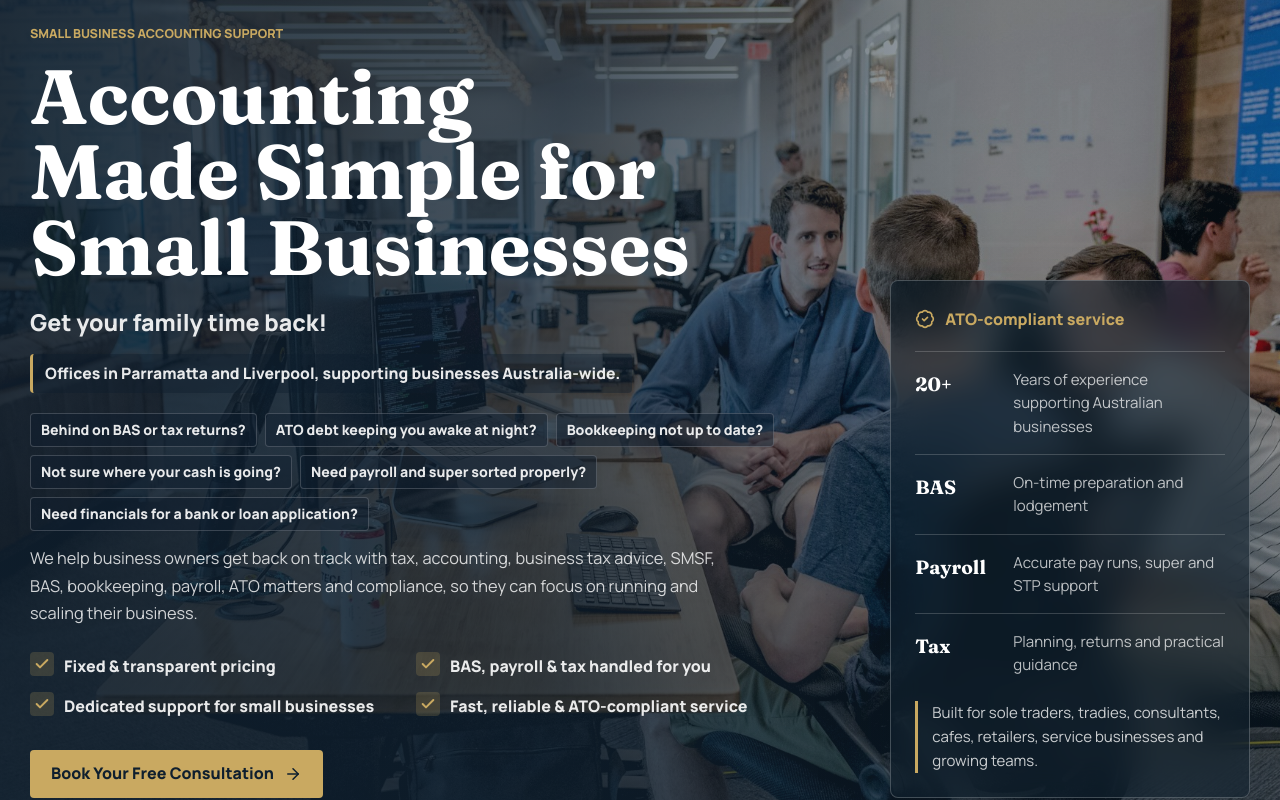
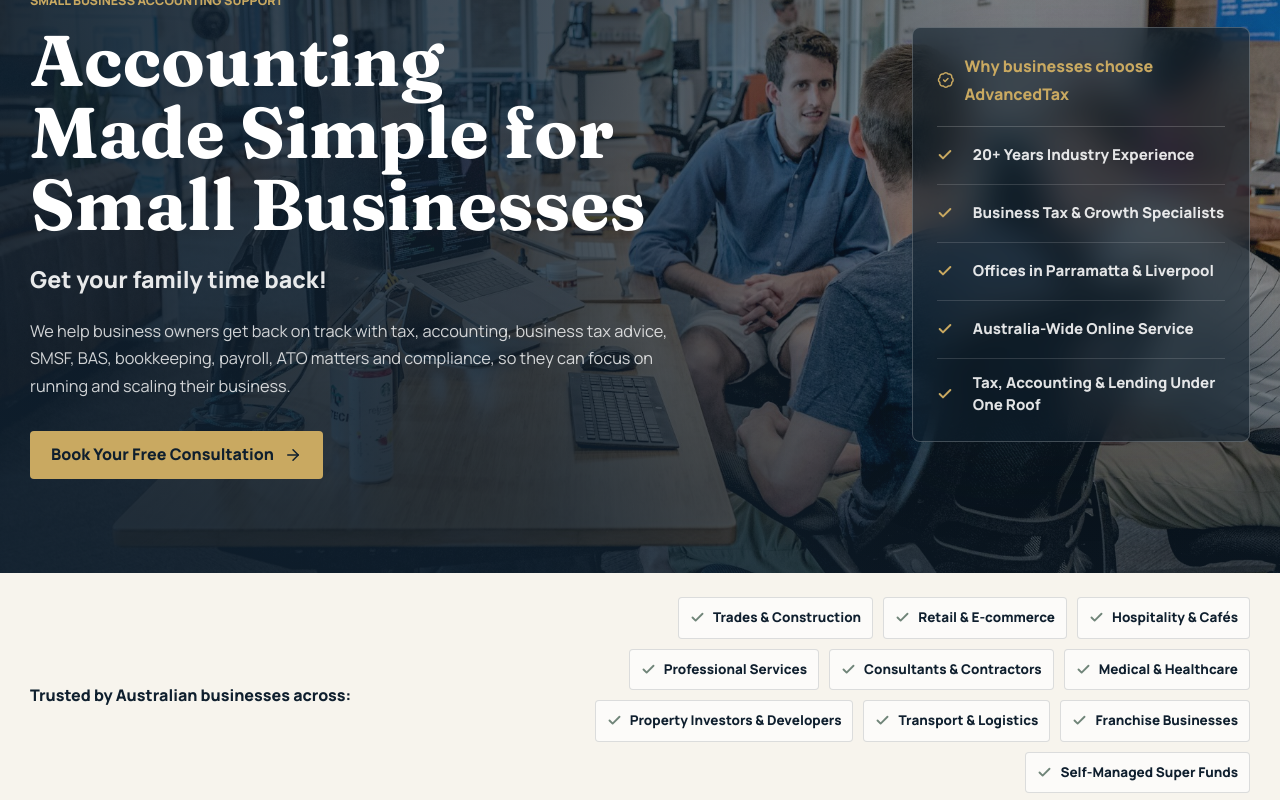
Before and after one commit to CodepaperAI/landingpageadvancedtax, a Next.js app: page / in a window 1280 px wide. Shown: the part 240-1040 px from the top of the page. Built offline with nearby package versions, Linux system fonts and the light colour scheme.

Commit message:
Simplify and organize hero content

```diff
--- a/app/globals.css
+++ b/app/globals.css
@@ -293,14 +293,14 @@
 .hero-grid {
   min-height: calc(100svh - 122px);
   display: grid;
-  grid-template-columns: minmax(0, 0.98fr) minmax(280px, 0.45fr);
-  align-items: end;
+  grid-template-columns: minmax(0, 1fr) minmax(300px, 0.42fr);
+  align-items: center;
   gap: clamp(38px, 6vw, 86px);
-  padding: clamp(104px, 16vh, 172px) 0 clamp(78px, 11vh, 138px);
+  padding: clamp(76px, 11vh, 124px) 0;
 }
 
 .hero-copy {
-  max-width: 830px;
+  max-width: 790px;
   min-width: 0;
 }
 
@@ -308,8 +308,14 @@
   color: var(--gold);
 }
 
+.hero-copy h1 {
+  max-width: 760px;
+  font-size: clamp(3rem, 5.6vw, 5.35rem);
+  line-height: 1;
+}
+
 .hero-lede {
-  margin-top: 20px;
+  margin-top: 22px;
   max-width: 640px;
   color: rgba(255, 255, 255, 0.9);
   font-size: clamp(1.18rem, 2vw, 1.45rem);
@@ -317,45 +323,9 @@
   font-weight: 800;
 }
 
-.hero-location {
-  width: fit-content;
-  max-width: 100%;
-  margin-top: 14px;
-  border-left: 3px solid var(--gold);
-  background: rgba(15, 31, 46, 0.38);
-  color: rgba(255, 255, 255, 0.9);
-  border-radius: 4px;
-  padding: 8px 12px;
-  font-size: 0.98rem;
-  font-weight: 850;
-  line-height: 1.45;
-}
-
-.hero-prompts {
-  display: flex;
-  flex-wrap: wrap;
-  gap: 8px;
-  max-width: 780px;
+.hero-body {
   margin-top: 20px;
-}
-
-.hero-prompts span {
-  min-height: 34px;
-  display: inline-flex;
-  align-items: center;
-  border: 1px solid rgba(255, 255, 255, 0.18);
-  border-radius: 4px;
-  background: rgba(15, 31, 46, 0.48);
-  color: rgba(255, 255, 255, 0.9);
-  padding: 7px 10px;
-  font-size: 0.88rem;
-  font-weight: 850;
-  line-height: 1.25;
-}
-
-.hero-body {
-  margin-top: 14px;
-  max-width: 720px;
+  max-width: 680px;
   color: rgba(255, 255, 255, 0.8);
   font-size: 1.02rem;
   line-height: 1.7;
@@ -393,16 +363,6 @@
   color: var(--gold-dark);
 }
 
-.check-list.hero {
-  grid-template-columns: repeat(2, minmax(0, 1fr));
-  max-width: 760px;
-}
-
-.check-list.hero li {
-  color: rgba(255, 255, 255, 0.9);
-}
-
-.check-list.hero li span,
 .check-list.cta li span {
   background: rgba(201, 169, 97, 0.2);
   color: var(--gold);
@@ -421,38 +381,44 @@
   display: flex;
   align-items: center;
   gap: 10px;
-  margin-bottom: 18px;
+  padding-bottom: 18px;
+  border-bottom: 1px solid rgba(255, 255, 255, 0.18);
   color: var(--gold);
   font-weight: 900;
 }
 
-.metric-row {
+.credential-list {
   display: grid;
-  grid-template-columns: 84px 1fr;
-  gap: 14px;
-  border-top: 1px solid rgba(255, 255, 255, 0.18);
-  padding: 16px 0;
+  gap: 0;
+  margin: 0;
+  padding: 0;
+  list-style: none;
 }
 
-.metric-row strong {
-  color: var(--white);
-  font-family: var(--font-display), Georgia, serif;
-  font-size: 1.2rem;
+.credential-list li {
+  min-height: 58px;
+  display: grid;
+  grid-template-columns: 24px 1fr;
+  align-items: center;
+  gap: 12px;
+  border-bottom: 1px solid rgba(255, 255, 255, 0.14);
+  padding: 13px 0;
 }
 
-.metric-row span {
-  color: rgba(255, 255, 255, 0.72);
-  font-size: 0.94rem;
-  line-height: 1.55;
+.credential-list li:last-child {
+  border-bottom: 0;
+  padding-bottom: 0;
 }
 
-.panel-note {
-  margin-top: 8px;
-  border-left: 3px solid var(--gold);
-  padding-left: 14px;
-  color: rgba(255, 255, 255, 0.78);
+.credential-list svg {
+  color: var(--gold);
+}
+
+.credential-list span {
+  color: rgba(255, 255, 255, 0.88);
   font-size: 0.94rem;
-  line-height: 1.6;
+  font-weight: 800;
+  line-height: 1.45;
 }
 
 .trust-bar {
@@ -560,7 +526,9 @@
   background: rgba(15, 31, 46, 0.07);
   padding: 10px 12px;
   color: var(--navy);
-  font-weight: 900;
+  font-size: 0.92rem;
+  font-weight: 850;
+  line-height: 1.45;
 }
 
 .risk-card ul {
@@ -1344,7 +1312,6 @@
       linear-gradient(180deg, rgba(15, 31, 46, 0.08), rgba(15, 31, 46, 0.52));
   }
 
-  .check-list.hero,
   .tag-grid,
   .risk-card ul,
   .service-grid,
@@ -1390,9 +1357,7 @@
   }
 
   .hero-copy,
-  .hero-body,
-  .hero-location,
-  .hero-prompts {
+  .hero-body {
     max-width: calc(100vw - 32px);
   }
 
@@ -1417,26 +1382,6 @@
     width: 100%;
   }
 
-  .hero-prompts {
-    gap: 7px;
-    margin-top: 16px;
-  }
-
-  .hero-prompts span {
-    max-width: 100%;
-    min-height: 32px;
-    padding: 6px 9px;
-    font-size: 0.78rem;
-    overflow-wrap: anywhere;
-  }
-
-  .hero-location {
-    width: 100%;
-    padding: 8px 10px;
-    font-size: 0.88rem;
-    overflow-wrap: break-word;
-  }
-
   .form-grid,
   .final-cta .check-list.cta,
   .thank-you-next {
--- a/app/page.js
+++ b/app/page.js
@@ -38,13 +38,6 @@
   "Self-Managed Super Funds",
 ];
 
-const heroChecks = [
-  "Fixed & transparent pricing",
-  "BAS, payroll & tax handled for you",
-  "Dedicated support for small businesses",
-  "Fast, reliable & ATO-compliant service",
-];
-
 const heroQuestions = [
   "Behind on BAS or tax returns?",
   "ATO debt keeping you awake at night?",
@@ -54,11 +47,12 @@
   "Need financials for a bank or loan application?",
 ];
 
-const painPoints = [
-  "Time-consuming",
-  "Confusing",
-  "Stressful",
-  "Easy to fall behind on",
+const heroCredentials = [
+  "20+ Years Industry Experience",
+  "Business Tax & Growth Specialists",
+  "Offices in Parramatta & Liverpool",
+  "Australia-Wide Online Service",
+  "Tax, Accounting & Lending Under One Roof",
 ];
 
 const risks = [
@@ -302,21 +296,12 @@
               <p className="hero-lede">
                 Get your family time back!
               </p>
-              <p className="hero-location">
-                Offices in Parramatta and Liverpool, supporting businesses Australia-wide.
-              </p>
-              <div className="hero-prompts" aria-label="Common business accounting problems">
-                {heroQuestions.map((question) => (
-                  <span key={question}>{question}</span>
-                ))}
-              </div>
               <p className="hero-body">
                 We help business owners get back on track with tax,
                 accounting, business tax advice, SMSF, BAS, bookkeeping,
                 payroll, ATO matters and compliance, so they can focus on
                 running and scaling their business.
               </p>
-              <CheckList items={heroChecks} variant="hero" />
               <div className="hero-actions">
                 <a className="button button-gold" href="#consultation">
                   Book Your Free Consultation
@@ -327,28 +312,16 @@
             <aside className="hero-panel" aria-label="AdvancedTax trust summary">
               <div className="panel-topline">
                 <BadgeCheck size={20} />
-                ATO-compliant service
+                Why businesses choose AdvancedTax
               </div>
-              <div className="metric-row">
-                <strong>20+</strong>
-                <span>Years of experience supporting Australian businesses</span>
-              </div>
-              <div className="metric-row">
-                <strong>BAS</strong>
-                <span>On-time preparation and lodgement</span>
-              </div>
-              <div className="metric-row">
-                <strong>Payroll</strong>
-                <span>Accurate pay runs, super and STP support</span>
-              </div>
-              <div className="metric-row">
-                <strong>Tax</strong>
-                <span>Planning, returns and practical guidance</span>
-              </div>
-              <div className="panel-note">
-                Built for sole traders, tradies, consultants, cafes, retailers,
-                service businesses and growing teams.
-              </div>
+              <ul className="credential-list">
+                {heroCredentials.map((credential) => (
+                  <li key={credential}>
+                    <Check size={16} strokeWidth={3} />
+                    <span>{credential}</span>
+                  </li>
+                ))}
+              </ul>
             </aside>
           </div>
         </section>
@@ -376,10 +349,10 @@
             />
             <div className="problem-content">
               <div className="problem-card">
-                <h3>For many small business owners, accounting becomes:</h3>
+                <h3>We can help if:</h3>
                 <div className="tag-grid">
-                  {painPoints.map((point) => (
-                    <span key={point}>{point}</span>
+                  {heroQuestions.map((question) => (
+                    <span key={question}>{question}</span>
                   ))}
                 </div>
               </div>
```
